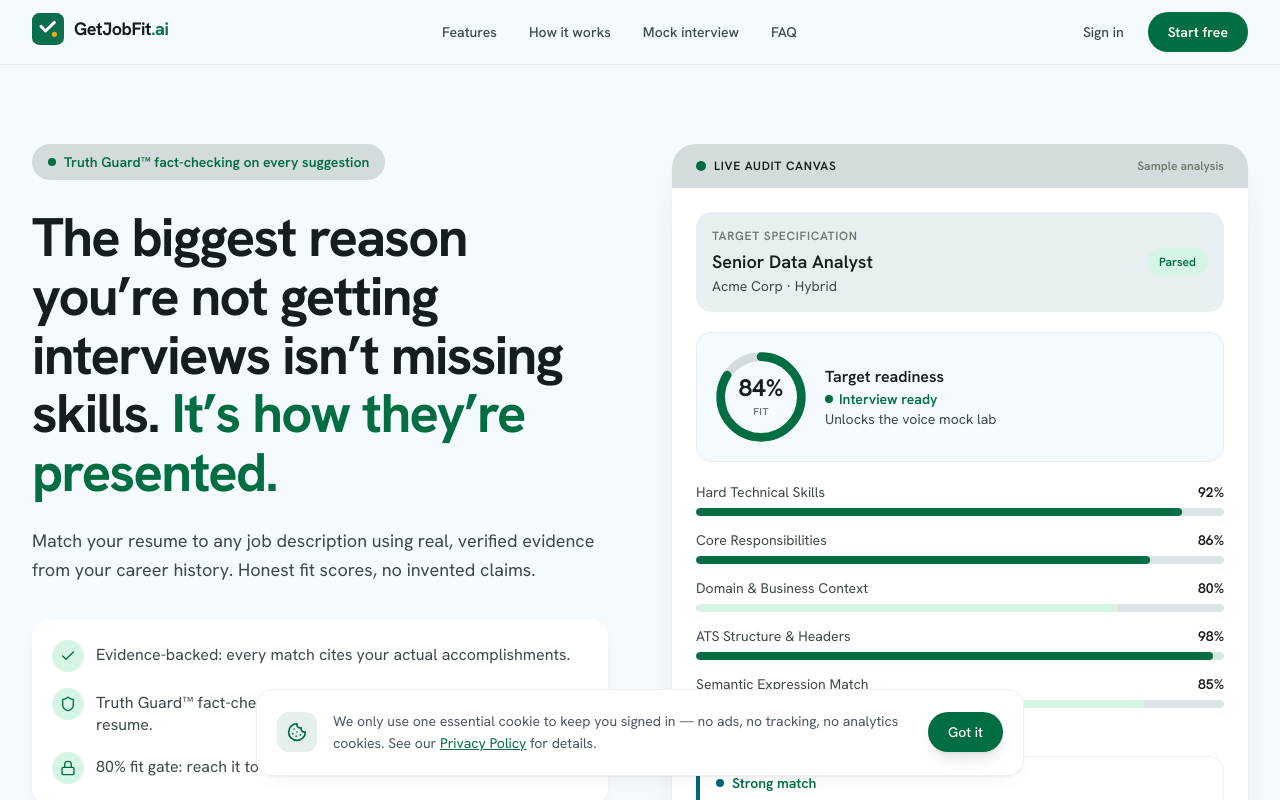
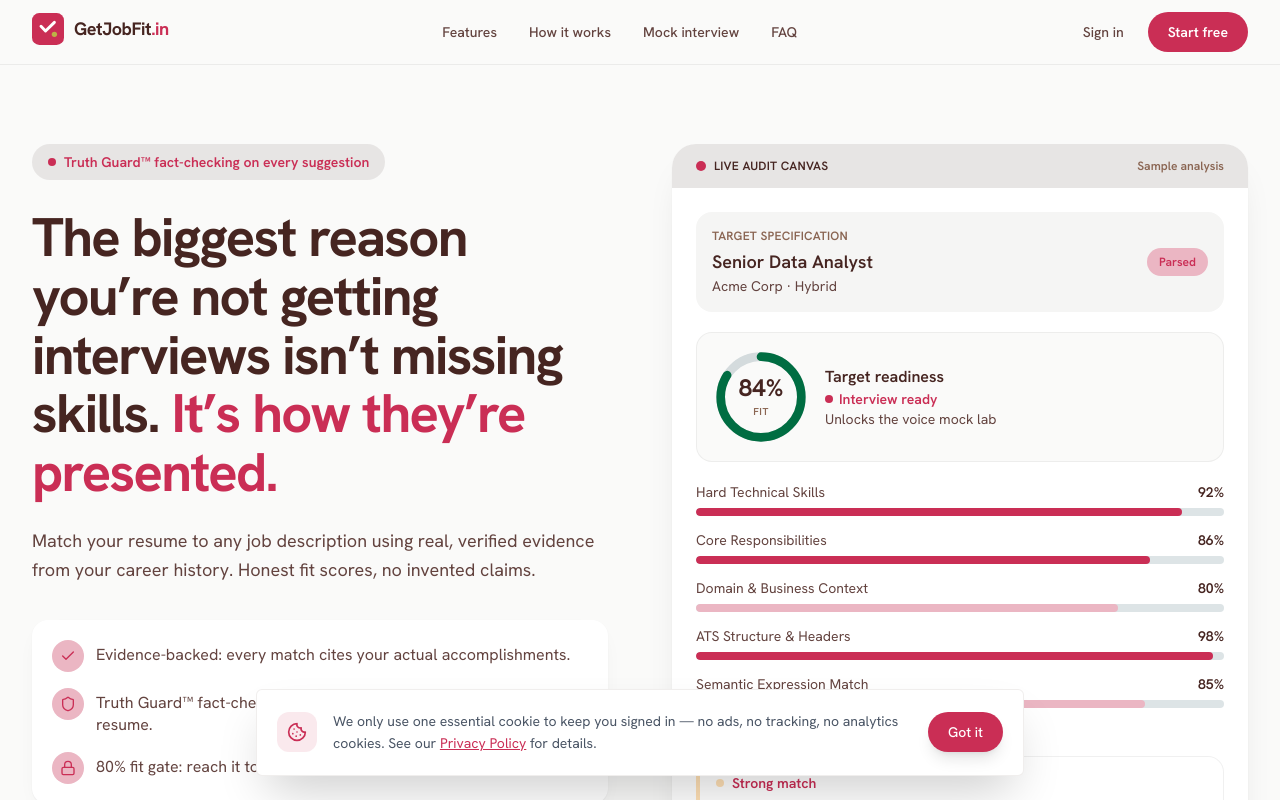
Before and after one commit to jigish-svg/resuai, a Next.js app: page / in a window 1280 px wide. Shown: the top 800 px of the page. Built offline with nearby package versions, Linux system fonts and the light colour scheme; no server answers.

Commit message:
made fewc changes in frontend

```diff
--- a/src/app/globals.css
+++ b/src/app/globals.css
@@ -17,39 +17,44 @@
 @theme {
   --font-sans: var(--font-hanken), 'Hanken Grotesk', system-ui, -apple-system, sans-serif;
 
-  --color-brand-primary: #006d42;
-  --color-brand-primary-dark: #00502f;
-  --color-brand-primary-light: #d7f5e5;
-  --color-brand-primary-bright: #73dfa2;
-  --color-brand-secondary: #006876;
-  --color-brand-secondary-dark: #004e59;
-  --color-brand-secondary-light: #d7f2f5;
-  --color-brand-tertiary: #ffb53e;
-  --color-brand-tertiary-dark: #825500;
-  --color-brand-tertiary-light: #ffe9c7;
-  --color-brand-ivory: #f4fafd;
-  --color-canvas-band: #e8eff1;
-  --color-canvas-chip: #d4dbdd;
+  --color-brand-primary: #CA2E55;
+  --color-brand-primary-dark: #A32342;
+  --color-brand-primary-light: #EBB6C3;
+  --color-brand-primary-bright: #D94D70;
+
+  --color-brand-secondary: #FFE0B5;
+  --color-brand-secondary-dark: #E6C18E;
+  --color-brand-secondary-light: #FFF0DB;
+
+  --color-brand-tertiary: #BDB246;
+  --color-brand-tertiary-dark: #968D37;
+  --color-brand-tertiary-light: #E0DAA1;
+
+  --color-brand-ivory: #FAFAF9;
+  --color-canvas-band: #F5F5F4;
+  --color-canvas-chip: #E7E5E4;
+
   --color-success: #006d42;
   --color-success-dark: #00502f;
-  --color-ink: #161d1e;
-  --color-ink-soft: #3c494c;
-  --color-ink-muted: #6e7a70;
+
+  --color-ink: #462521;
+  --color-ink-soft: #63433F;
+  --color-ink-muted: #8A6552;
 }
 
 @layer base {
   :root {
-    --background: 244 250 253;
-    --foreground: 22 29 30;
+    --background: 250 250 249;
+    --foreground: 70 37 33;
     --card: 255 255 255;
-    --card-border: 22 29 30 / 0.07;
-    --primary: 0 109 66;
-    --primary-light: 115 223 162;
-    --accent: 255 181 62;
-    --muted: 110 122 112;
+    --card-border: 70 37 33 / 0.08;
+    --primary: 202 46 85;
+    --primary-light: 235 182 195;
+    --accent: 189 178 70;
+    --muted: 138 101 82;
     --success: 0 109 66;
-    --warning: 217 150 0;
-    --danger: 186 26 26;
+    --warning: 189 178 70;
+    --danger: 202 46 85;
   }
 }
 
@@ -94,30 +99,30 @@
 }
 
 @layer utilities {
-  /* Raised white card: hairline border + soft shadow, no blur. */
+  /* Standard white card: hairline border, NO shadows. */
   .glass {
     background: #ffffff;
-    border: 1px solid rgba(22, 29, 30, 0.07);
-    box-shadow: 0 1px 2px rgba(22, 29, 30, 0.04), 0 8px 24px -12px rgba(22, 29, 30, 0.1);
+    border: 1px solid rgba(70, 37, 33, 0.08);
+    border-radius: 6px;
   }
 
   .glass-hover {
-    transition: border-color 0.2s ease, box-shadow 0.2s ease;
+    transition: border-color 0.2s ease;
+    border-radius: 6px;
   }
 
   .glass-hover:hover {
     background: #ffffff;
-    border-color: rgba(22, 29, 30, 0.16);
-    box-shadow: 0 1px 2px rgba(22, 29, 30, 0.05), 0 12px 28px -12px rgba(22, 29, 30, 0.14);
+    border-color: rgba(70, 37, 33, 0.2);
   }
 
-  /* Emphasis colour for headline accents (solid green, no gradient). */
+  /* Emphasis colour for headline accents. */
   .gradient-text {
-    color: #006d42;
+    color: #CA2E55;
   }
 
   .gradient-border {
-    border: 1px solid rgba(0, 109, 66, 0.25);
+    border: 1px solid rgba(202, 46, 85, 0.25);
   }
 
   .animate-float {
@@ -139,11 +144,12 @@
   }
 
   .card-hover {
-    transition: transform 0.25s cubic-bezier(0.16, 1, 0.3, 1), box-shadow 0.25s ease, border-color 0.25s ease;
+    transition: transform 0.25s cubic-bezier(0.16, 1, 0.3, 1), border-color 0.25s ease;
   }
 
   .card-hover:hover {
-    transform: translateY(-2px);
+    transform: translateY(-1px);
+    border-color: rgba(70, 37, 33, 0.2);
   }
 
   .score-ring {
@@ -155,13 +161,12 @@
     background: rgb(244, 250, 253);
   }
 
-  /* Small uppercase label style used for section eyebrows and tags. */
   .eyebrow {
     font-size: 0.75rem;
     line-height: 1rem;
     font-weight: 600;
-    letter-spacing: 0.06em;
+    letter-spacing: 0.02em;
     text-transform: uppercase;
-    color: #6e7a70;
+    color: #8A6552;
   }
 }
--- a/src/components/brand/BrandLogo.tsx
+++ b/src/components/brand/BrandLogo.tsx
@@ -2,10 +2,10 @@
 // a green rounded square with a white check mark and a gold dot.
 export function BrandMark({ className = 'w-8 h-8' }: { className?: string }) {
   return (
-    <svg viewBox="0 0 48 48" className={className} role="img" aria-label="GetJobFit.ai">
-      <rect width="48" height="48" rx="11" fill="#0B6E4F" />
+    <svg viewBox="0 0 48 48" className={className} role="img" aria-label="GetJobFit.in">
+      <rect width="48" height="48" rx="11" fill="#CA2E55" />
       <path d="M13.5 20l6.8 7L33.6 14" fill="none" stroke="#ffffff" strokeWidth="4.4" strokeLinecap="round" strokeLinejoin="round" />
-      <circle cx="33.6" cy="32" r="4" fill="#E5A910" />
+      <circle cx="33.6" cy="32" r="4" fill="#BDB246" />
     </svg>
   );
 }
@@ -20,7 +20,7 @@ export default function BrandLogo({ markClassName = 'w-8 h-8', textClassName = '
     <span className="inline-flex items-center gap-2.5">
       <BrandMark className={markClassName} />
       <span className={`font-bold tracking-tight text-ink ${textClassName}`}>
-        GetJobFit<span className="text-[#0B6E4F]">.ai</span>
+        GetJobFit<span className="text-[#CA2E55]">.in</span>
       </span>
     </span>
   );
--- a/src/components/layout/DashboardHeader.tsx
+++ b/src/components/layout/DashboardHeader.tsx
@@ -34,44 +34,46 @@ export default function DashboardHeader({ user, onToggleSidebar }: DashboardHead
     .slice(0, 2);
 
   return (
-    <header className="h-16 border-b border-black/[0.06] bg-white/80 backdrop-blur-sm flex items-center justify-between px-4 sm:px-8 sticky top-0 z-30">
+    <header className="h-16 border-b border-ink/10 bg-brand-ivory flex items-center justify-between px-4 sm:px-8 sticky top-0 z-30">
+      <div className="flex items-center gap-4">
         <button
           onClick={onToggleSidebar}
-        className="text-gray-500 hover:text-gray-900 transition-colors p-1.5 -ml-1.5 rounded-lg hover:bg-black/[0.04]"
+          className="text-ink-muted hover:text-ink transition-colors p-1.5 -ml-1.5 rounded-[6px] hover:bg-ink/5 md:hidden"
           aria-label="Toggle menu"
         >
           <Menu className="w-5 h-5" />
         </button>
+      </div>
 
       {/* User menu */}
       <div className="relative">
         <button
           onClick={() => setMenuOpen(!menuOpen)}
-          className="flex items-center gap-3 glass px-3 py-1.5 rounded-xl hover:bg-black/[0.04] transition-colors"
+          className="flex items-center gap-3 px-3 py-1.5 rounded-[6px] hover:bg-ink/5 transition-colors border border-transparent hover:border-ink/10"
         >
-          <div className="w-7 h-7 rounded-lg bg-brand-primary flex items-center justify-center text-xs font-bold">
+          <div className="w-7 h-7 rounded-[4px] bg-brand-primary flex items-center justify-center text-xs font-bold text-white">
             {initials}
           </div>
-          <span className="text-sm text-gray-700 max-w-32 truncate">{displayName}</span>
-          <ChevronDown className={`w-3.5 h-3.5 text-gray-500 transition-transform ${menuOpen ? 'rotate-180' : ''}`} />
+          <span className="text-sm font-medium text-ink max-w-32 truncate hidden sm:inline-block">{displayName}</span>
+          <ChevronDown className={`w-3.5 h-3.5 text-ink-muted transition-transform ${menuOpen ? 'rotate-180' : ''}`} />
         </button>
 
         {menuOpen && (
-          <div className="absolute right-0 top-full mt-2 w-48 glass rounded-xl border border-black/[0.08] overflow-hidden shadow-2xl">
-            <div className="px-4 py-3 border-b border-black/[0.06]">
-              <p className="text-xs text-gray-500 truncate">{user.email}</p>
+          <div className="absolute right-0 top-full mt-2 w-48 bg-white rounded-[6px] border border-ink/10 overflow-hidden shadow-sm">
+            <div className="px-4 py-3 border-b border-ink/10">
+              <p className="text-xs text-ink-muted truncate">{user.email}</p>
             </div>
             <Link
               href="/account/settings"
               onClick={() => setMenuOpen(false)}
-              className="w-full flex items-center gap-3 px-4 py-3 text-sm text-gray-700 hover:bg-black/[0.03] transition-colors"
+              className="w-full flex items-center gap-3 px-4 py-2.5 text-sm text-ink hover:bg-ink/5 transition-colors"
             >
-              <Settings className="w-4 h-4" />
+              <Settings className="w-4 h-4 text-ink-muted" />
               Settings
             </Link>
             <button
               onClick={handleLogout}
-              className="w-full flex items-center gap-3 px-4 py-3 text-sm text-gray-700 hover:text-red-600 hover:bg-red-50 transition-colors"
+              className="w-full flex items-center gap-3 px-4 py-2.5 text-sm text-ink hover:text-brand-primary hover:bg-brand-primary/5 transition-colors border-t border-ink/10"
             >
               <LogOut className="w-4 h-4" />
               Sign out
--- a/src/components/layout/DashboardShell.tsx
+++ b/src/components/layout/DashboardShell.tsx
@@ -35,7 +35,7 @@ export default function DashboardShell({ user, children }: DashboardShellProps)
   }, [pathname]);
 
   return (
-    <div className="min-h-screen bg-hero-gradient flex relative overflow-hidden">
+    <div className="min-h-screen bg-brand-ivory flex relative overflow-hidden">
 
       {sidebarOpen && (
         <div className="fixed inset-0 bg-black/40 z-40 md:hidden" onClick={() => setSidebarOpen(false)} />
```
Also changed, not shown: src/components/layout/DashboardSidebar.tsx (+18 -44 lines). Lines whose indentation alone changed are shown as unchanged.
